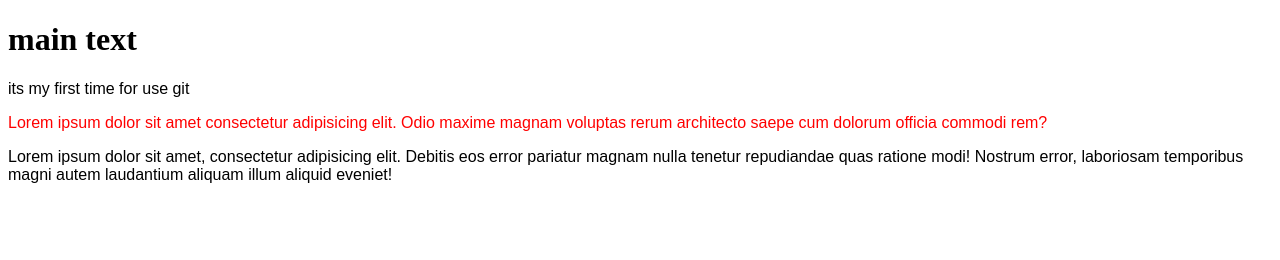
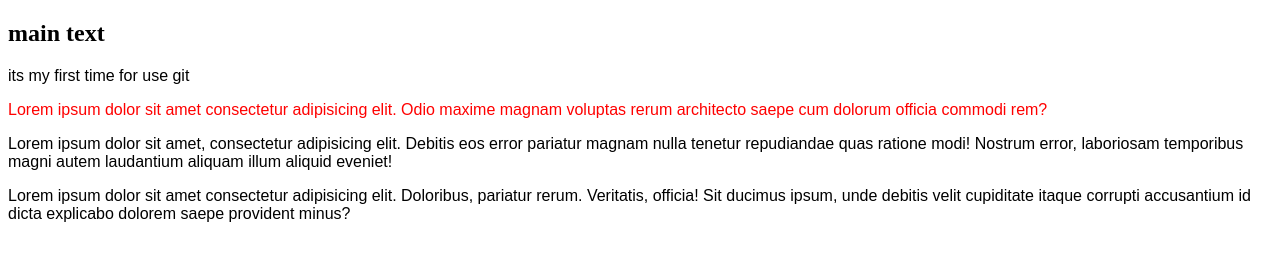
Before and after one commit to ungodss/gittest, a plain HTML site: page index.html in a window 1280 px wide. Drawn offline with Linux system fonts and the light colour scheme.

Commit message:
add footer block

```diff
--- a/index.html
+++ b/index.html
@@ -7,9 +7,12 @@
     <title>First time git</title>
 </head>
 <body>
-    <h1>main text</h1>
+    <h2>main text</h2>
     <p>its my first time for use git</p>
     <p class="maintext">Lorem ipsum dolor sit amet consectetur adipisicing elit. Odio maxime magnam voluptas rerum architecto saepe cum dolorum officia commodi rem?</p>
     <p>Lorem ipsum dolor sit amet, consectetur adipisicing elit. Debitis eos error pariatur magnam nulla tenetur repudiandae quas ratione modi! Nostrum error, laboriosam temporibus magni autem laudantium aliquam illum aliquid eveniet!</p>
+
+    <footer><p>Lorem ipsum dolor sit amet consectetur adipisicing elit. Doloribus, pariatur rerum. Veritatis, officia! Sit ducimus ipsum, unde debitis velit cupiditate itaque corrupti accusantium id dicta explicabo dolorem saepe provident minus?</p></footer>
+
 </body>
 </html>
```
